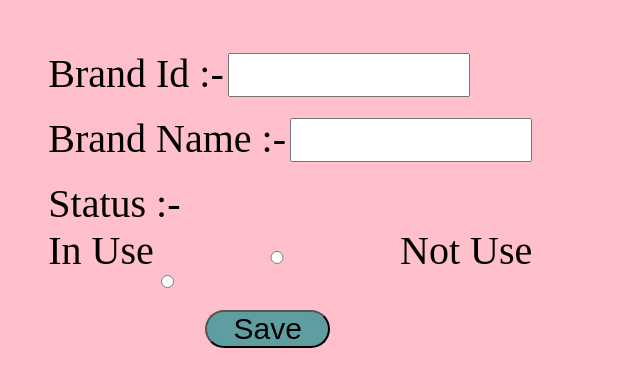
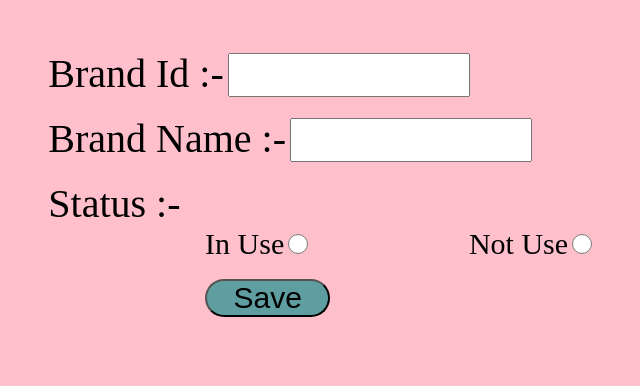
Before and after one commit to Khairmodechaitanya912/Web_Form, a plain HTML site: page Brand Add/index.html in a window 1280 px wide. Shown: the part 298-684 px from the top of the page, without its empty margins (313-953 px from the left). Drawn offline with Linux system fonts and the light colour scheme.

Commit message:
Update Web Add New Brand Form

```diff
--- a/Brand Add/CSS/style.css
+++ b/Brand Add/CSS/style.css
@@ -32,9 +32,20 @@
     font-size: 40px;
 }
 
+.lbl-r{
+    margin-left: 25%;
+    font-size: 30px;
+    text-align: justify;
+}
+
 .input{
     font-size: 35px;
     width: 38%;
+}
+
+.input-r{
+    width: 20px;
+    height: 20px;
 }
 
 .btn{
--- a/Brand Add/index.html
+++ b/Brand Add/index.html
@@ -21,10 +21,10 @@
                     <br><br>
                     <label for="Status" class="lbl">Status :-</label>
                     <br>
-                    <label for="IN Use" class="lbl">In Use</label>
-                    <input type="radio" class="input" id="Use">
-                    <label for="Not Use" class="lbl">Not Use</label>
-                    <input type="radio" class="input" id="Not">
+                    <label for="IN Use" class="lbl-r">In Use</label>
+                    <input type="radio" class="input-r" id="Use">
+                    <label for="Not Use" class="lbl-r">Not Use</label>
+                    <input type="radio" class="input-r" id="Not">
                     <br><br>
                     <button type="button" onclick="getdata()" class="btn">Save</button>
                 </form>
```
